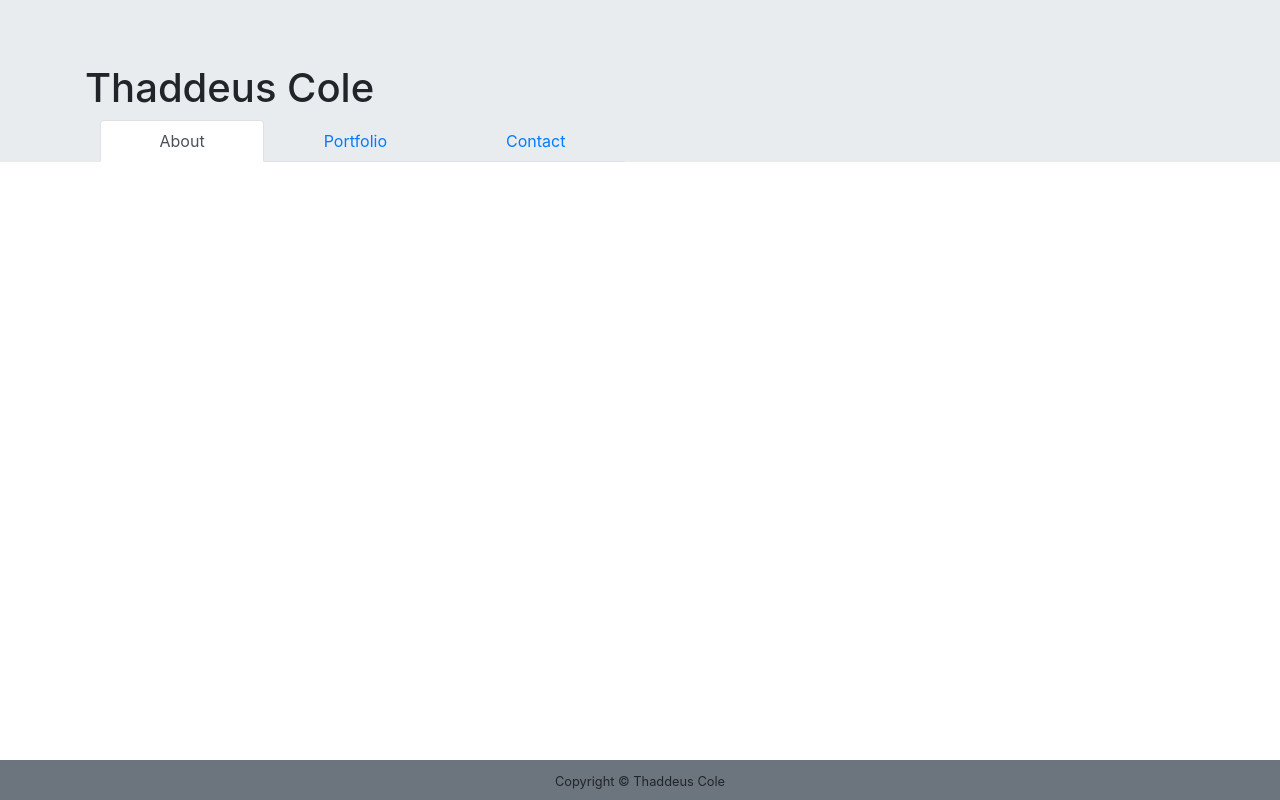
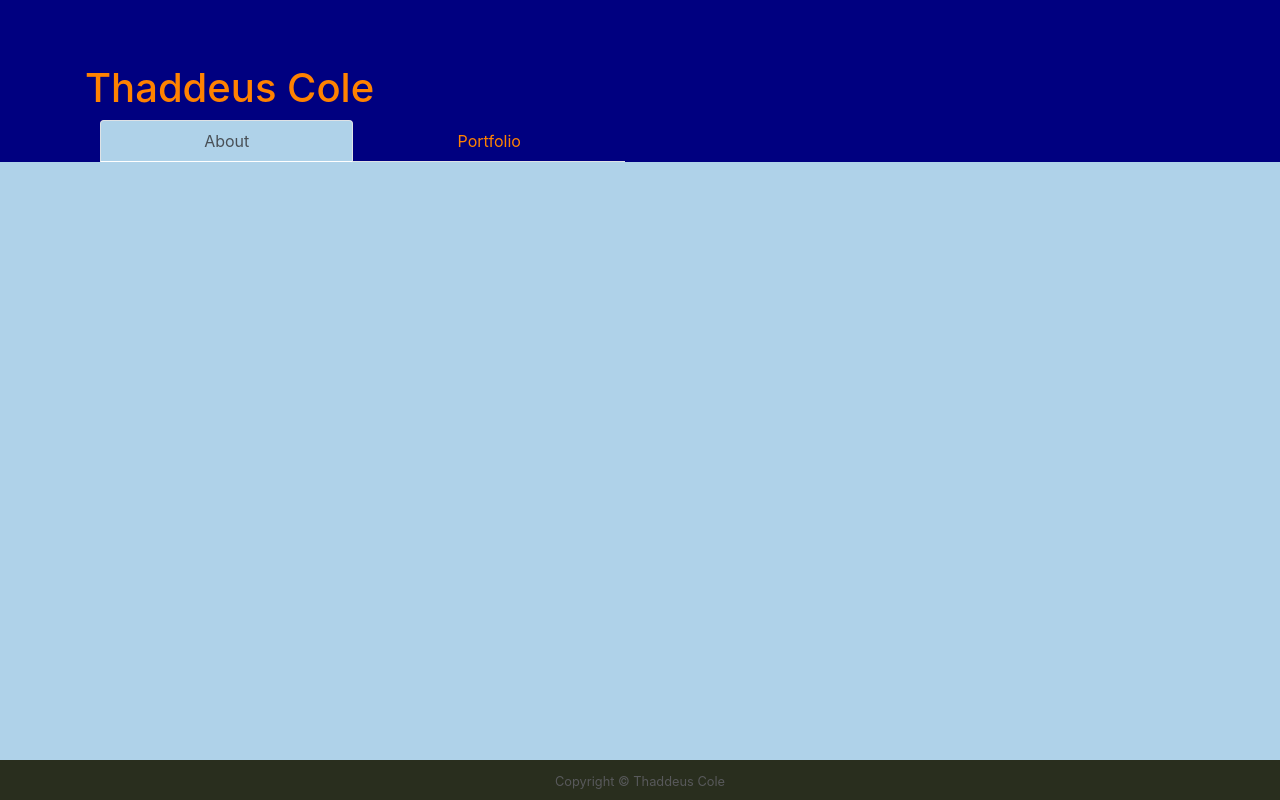
Before and after one commit to thadkingcole/thadkingcole.github.io, a React (Create React App) app: page /contact in a window 1280 px wide. Built offline with nearby package versions, Linux system fonts and the light colour scheme.

Commit message:
add custom bootstrap color palette

```diff
--- a/package.json
+++ b/package.json
@@ -2,6 +2,7 @@
   "name": "portfolio",
   "version": "0.1.0",
   "private": true,
+  "homepage": "https://myusername.github.io",
   "dependencies": {
     "@fortawesome/fontawesome-svg-core": "^1.2.31",
     "@fortawesome/free-brands-svg-icons": "^5.15.0",
--- a/public/index.html
+++ b/public/index.html
@@ -23,7 +23,7 @@
     -->
     <title>Thaddeus Cole</title>
   </head>
-  <body>
+  <body class="bg-warning">
     <noscript>You need to enable JavaScript to run this app.</noscript>
     <div id="root"></div>
     <!--
--- a/src/App.js
+++ b/src/App.js
@@ -24,7 +24,6 @@ function App() {
         <Switch>
           <Route exact path={["/", "/about"]} component={About} />
           <Route exact path="/portfolio" component={Portfolio} />
-          {/* Contact page coming soon! */}
           {/* <Route exact path="/contact" component={Contact} /> */}
         </Switch>
       </main>
--- a/src/components/Footer/index.js
+++ b/src/components/Footer/index.js
@@ -7,7 +7,7 @@ function Footer() {
     <Jumbotron
       fluid
       as="footer"
-      className="bg-secondary mb-0 py-2 fixed-bottom text-center"
+      className="bg-dark mb-0 py-2 fixed-bottom text-center text-info"
     >
       <Container>
         <small>Copyright &copy; Thaddeus Cole</small>
--- a/src/components/Header/index.js
+++ b/src/components/Header/index.js
@@ -4,29 +4,40 @@ import Container from "react-bootstrap/Container";
 import Col from "react-bootstrap/Col";
 import Nav from "react-bootstrap/Nav";
 import { Link } from "react-router-dom";
+import "./styles.css";
 
 function Header() {
   return (
-    <Jumbotron as="header" className="pb-0" fluid>
+    <Jumbotron as="header" className="bg-secondary pb-0" fluid>
       <Container>
-        <h1>Thaddeus Cole</h1>
+        <h1 className="text-primary">Thaddeus Cole</h1>
         <Col sm={7} md={6}>
           <Nav fill variant="tabs" defaultActiveKey="/about">
             <Nav.Item>
-              <Nav.Link as={Link} to="/about" eventKey="/about">
+              <Nav.Link
+                as={Link}
+                to="/about"
+                eventKey="/about"
+                // className="bg-warning"
+              >
                 About
               </Nav.Link>
             </Nav.Item>
             <Nav.Item>
-              <Nav.Link as={Link} to="/portfolio" eventKey="/portfolio">
+              <Nav.Link
+                as={Link}
+                to="/portfolio"
+                eventKey="/portfolio"
+                // className="bg-warning"
+              >
                 Portfolio
               </Nav.Link>
             </Nav.Item>
-            <Nav.Item>
+            {/* <Nav.Item>
               <Nav.Link as={Link} to="/contact" eventKey="/contact">
                 Contact
               </Nav.Link>
-            </Nav.Item>
+            </Nav.Item> */}
           </Nav>
         </Col>
       </Container>
--- /dev/null
+++ b/src/components/Header/styles.css
@@ -0,0 +1,3 @@
+.nav-link.active {
+  background-color: #afd2e9 !important;
+}
--- a/src/custom.scss
+++ b/src/custom.scss
@@ -1,15 +1,15 @@
 /* The following block can be included in a custom.scss */
 
 /* make the customizations */
-// $theme-colors: (
-//   "primary": #85c01e,
-//   "secondary": #c01e85,
-//   "success": #ff8200,
-//   "warning": #ffb81c,
-//   "danger": #e31837,
-//   "info": #8c01e5,
-//   "dark": #58595b,
-// );
+$theme-colors: (
+  "primary": #ff8200,
+  "secondary": #000080,
+  "success": #85c01e,
+  "warning": #afd2e9,
+  "danger": #c01e85,
+  "info": #58595b,
+  "dark": #292e1e,
+);
 
 /* import bootstrap to set changes */
 @import "~bootstrap/scss/bootstrap";
```
